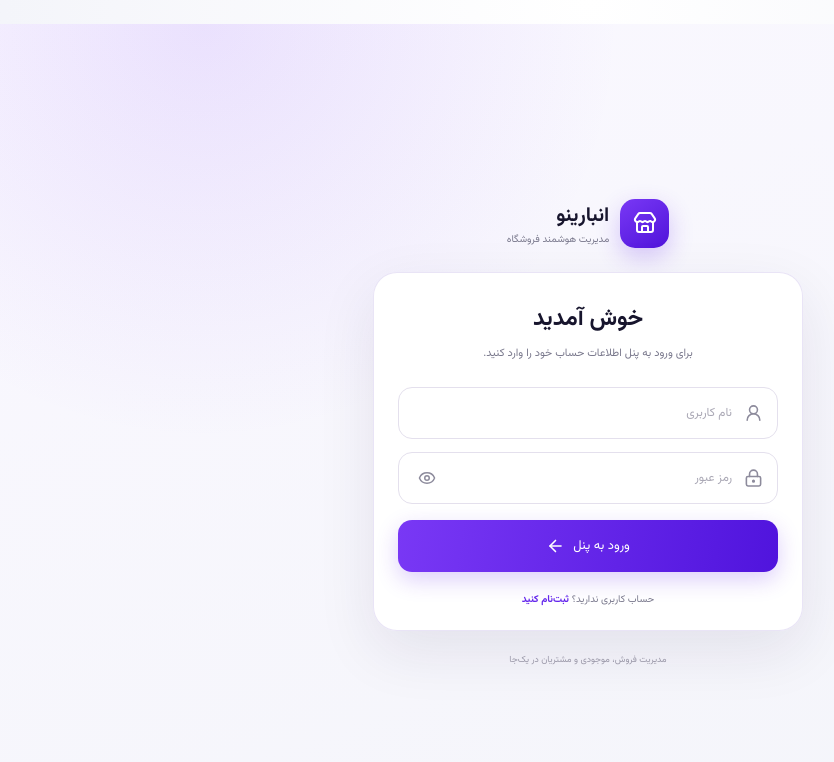
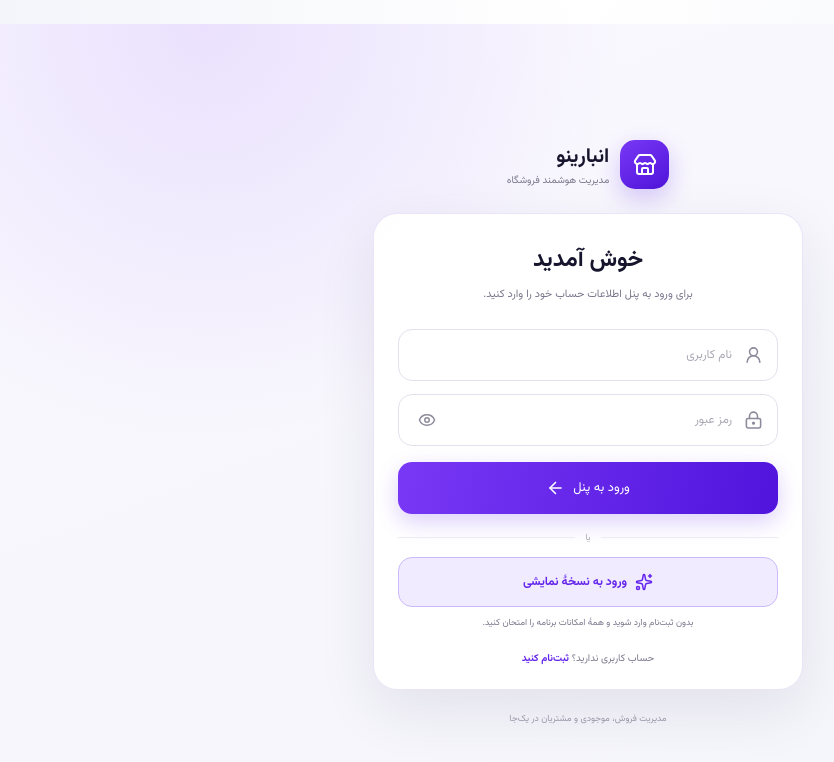
Before and after one commit to mohrezvelayati/inventory-saas-frontend, a React (Vite) app: page /login in a window 1280 px wide. Shown: the top 762 px of the page, without its empty margins (52-886 px from the left). Built offline with nearby package versions, Linux system fonts and the light colour scheme; no server answers.

Commit message:
fix: show portfolio demo login by default

```diff
--- a/src/pages/AuthPages.tsx
+++ b/src/pages/AuthPages.tsx
@@ -39,7 +39,7 @@ type StoreFields = z.infer<typeof storeSchema>
 type ResetFields = z.infer<typeof resetSchema>
 
 const passwordResetEnabled = import.meta.env.VITE_PASSWORD_RESET_ENABLED === 'true'
-const demoModeEnabled = import.meta.env.VITE_DEMO_MODE_ENABLED === 'true'
+const demoModeEnabled = import.meta.env.VITE_DEMO_MODE_ENABLED !== 'false'
 
 export function AuthLayout({ title, subtitle, children }: { title: string; subtitle: string; children: React.ReactNode }) {
   return (
```
Also changed, not shown: 1 other file (tests, documents, lock files or other folders).
